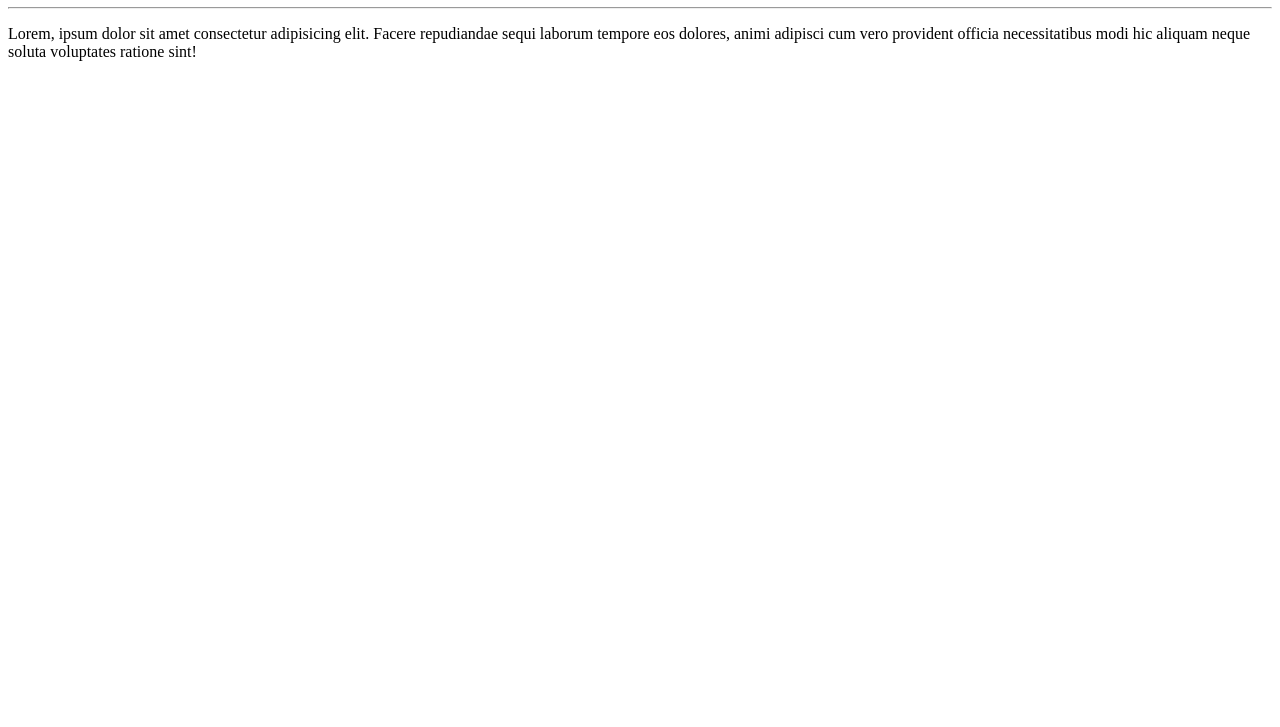
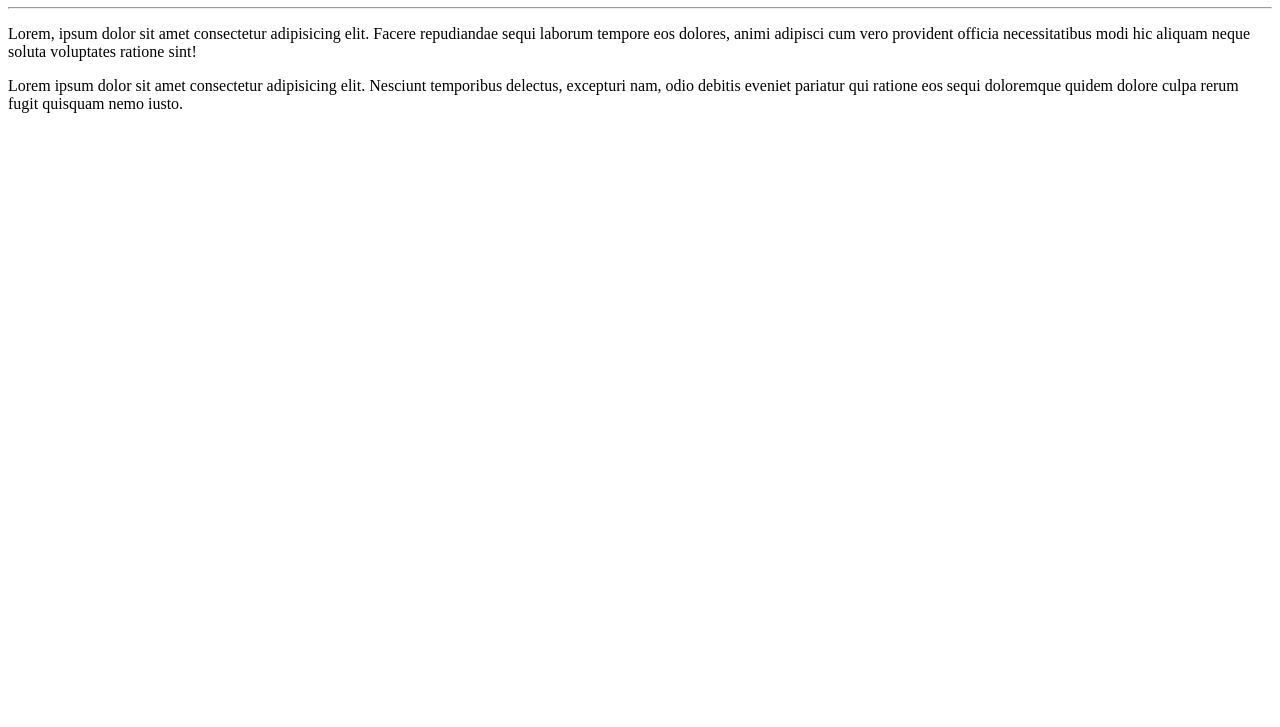
Before and after one commit to Guilt-tech/HelloWorld, a plain HTML site: page site-exemplo/index.html in a window 1280 px wide. Shown: the part 73-800 px from the top of the page. Drawn offline with Linux system fonts and the light colour scheme.

Commit message:
Adicionei um parágrafo

```diff
--- a/site-exemplo/index.html
+++ b/site-exemplo/index.html
@@ -11,5 +11,8 @@
     <hr>
     <p>Lorem, ipsum dolor sit amet consectetur adipisicing elit. Facere repudiandae sequi laborum tempore eos dolores,
         animi adipisci cum vero provident officia necessitatibus modi hic aliquam neque soluta voluptates ratione sint!</p>
+    <p>Lorem ipsum dolor sit amet consectetur adipisicing elit. Nesciunt temporibus delectus, excepturi nam,
+        odio debitis eveniet pariatur qui ratione eos sequi doloremque quidem dolore culpa rerum fugit quisquam nemo
+        iusto.</p>
 </body>
 </html>
```
